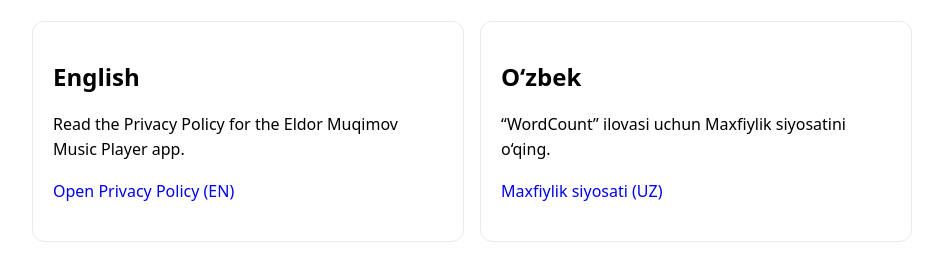
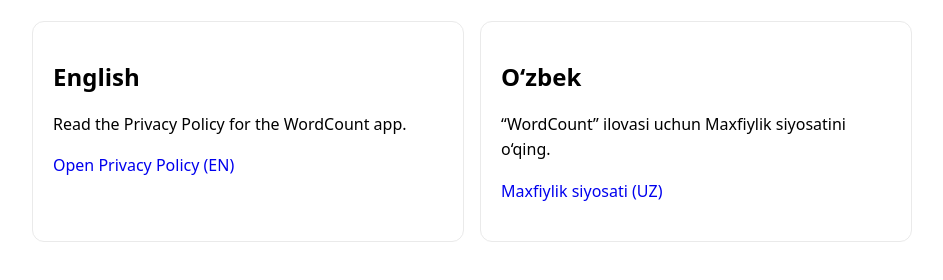
Before and after one commit to Amrullaev/wordcount-privacy, a plain HTML site: page index.html in a window 1280 px wide. Shown: the part 130-410 px from the top of the page, without its empty margins (168-1111 px from the left). Drawn offline with Linux system fonts and the light colour scheme.

Commit message:
Update index.html

```diff
--- a/index.html
+++ b/index.html
@@ -23,7 +23,7 @@
     <div class="grid">
       <div class="card">
         <h2>English</h2>
-        <p>Read the Privacy Policy for the Eldor Muqimov Music Player app.</p>
+        <p>Read the Privacy Policy for the WordCount app.</p>
         <p><a href=".wordcount_privacy_policy_en.html">Open Privacy Policy (EN)</a></p>
       </div>
       <div class="card">
```
